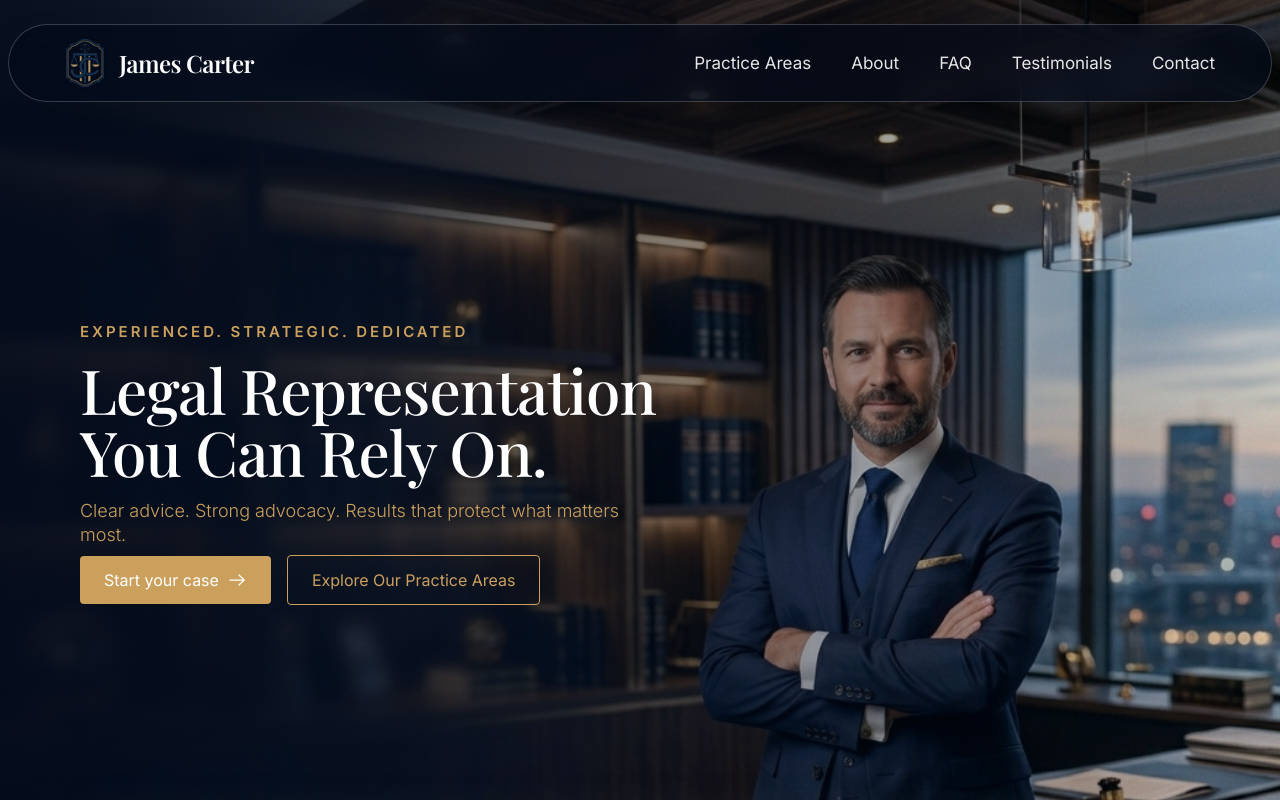
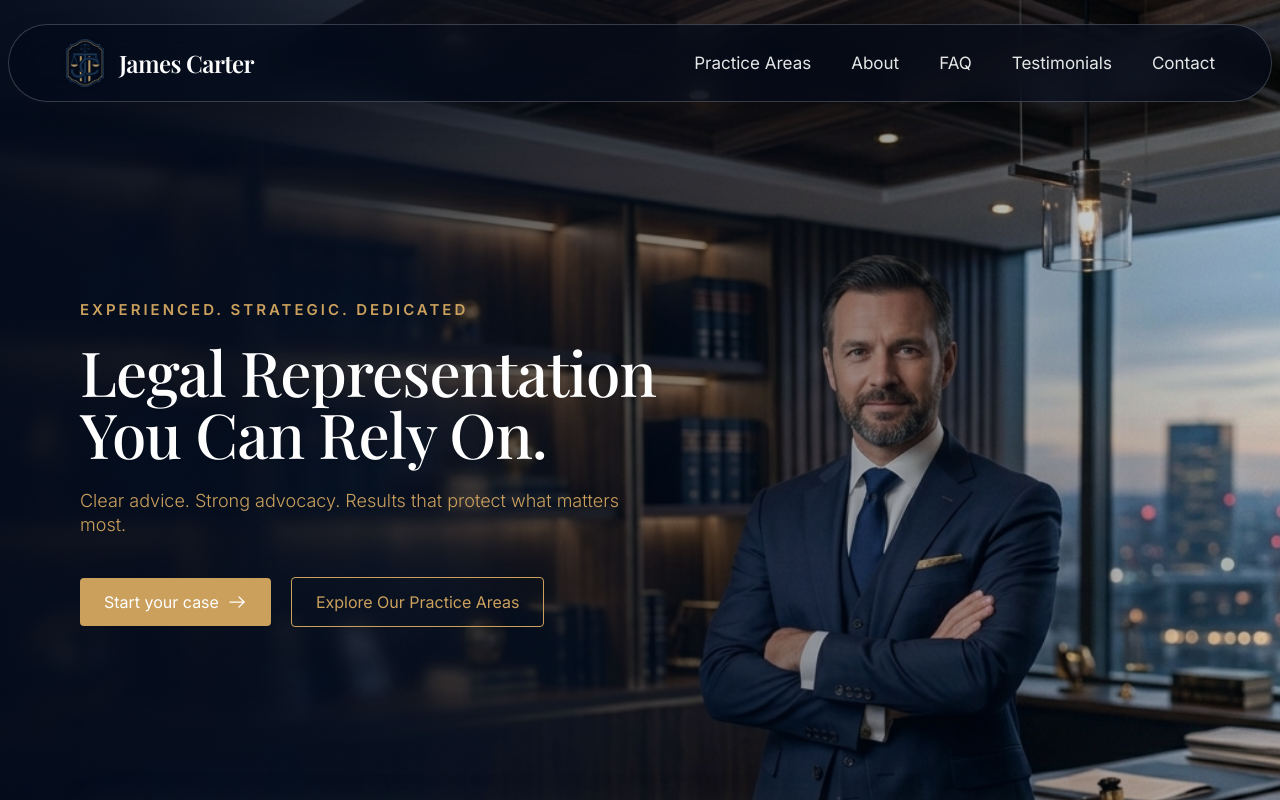
Before and after one commit to mahdidesignerrr/james-carter-lawyer, a Next.js app: page / in a window 1280 px wide. Shown: the top 800 px of the page. Built offline with nearby package versions, Linux system fonts and the light colour scheme; a web font is replaced by a local one.

Commit message:
style(hero): slightly increase vertical spacing between elements for better visual breathing room

```diff
--- a/src/presentation/components/organisms/HeroSection.tsx
+++ b/src/presentation/components/organisms/HeroSection.tsx
@@ -47,14 +47,14 @@ export const HeroSection: React.FC = () => {
       {/* Hero Content Container - Well-Proportioned and Balanced Layout */}
       <div className="relative z-20 max-w-7xl mx-auto px-6 md:px-12 lg:px-20 flex flex-col items-start w-full">
         {/* Top Tagline */}
-        <div className="mb-3 lg:mb-4">
+        <div className="mb-4 lg:mb-5">
           <span className="font-sans font-semibold text-xs sm:text-sm lg:text-[14px] xl:text-[15px] text-[#cba05d] tracking-[3px] uppercase select-none">
             EXPERIENCED. STRATEGIC. DEDICATED
           </span>
         </div>
 
         {/* Main Hero Headline - Refined Desktop Size to Avoid Crowding and Let Boardroom Breathe */}
-        <div className="mb-3 lg:mb-4 max-w-xl lg:max-w-2xl xl:max-w-3xl">
+        <div className="mb-5 lg:mb-6 max-w-xl lg:max-w-2xl xl:max-w-3xl">
           <h1 className="font-serif font-medium text-3xl sm:text-5xl lg:text-[54px] xl:text-[62px] text-[#fefefe] leading-[1.14] tracking-[-0.015em] drop-shadow-sm">
             Legal Representation <br className="hidden sm:inline" />
             <span className="text-[#fefefe]">You Can Rely On.</span>
@@ -62,14 +62,14 @@ export const HeroSection: React.FC = () => {
         </div>
 
         {/* Subtitle */}
-        <div className="mb-6 lg:mb-8 max-w-lg lg:max-w-xl">
+        <div className="mb-8 lg:mb-10 max-w-lg lg:max-w-xl">
           <p className="font-sans font-light text-sm sm:text-base lg:text-[18px] text-[#cba05d] leading-relaxed">
             Clear advice. Strong advocacy. Results that protect what matters most.
           </p>
         </div>
 
         {/* Action Buttons */}
-        <div className="flex flex-col sm:flex-row items-stretch sm:items-center gap-3.5 sm:gap-4 w-full sm:w-auto">
+        <div className="flex flex-col sm:flex-row items-stretch sm:items-center gap-4 sm:gap-5 w-full sm:w-auto">
           <Button
             variant="gold"
             size="md"
```
